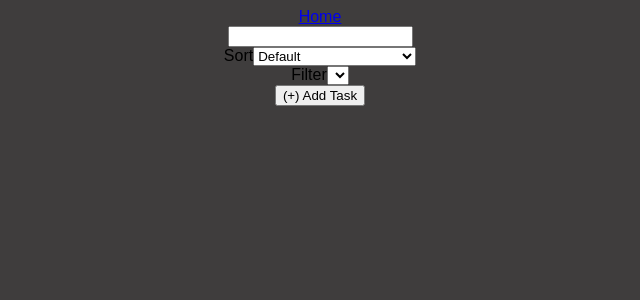
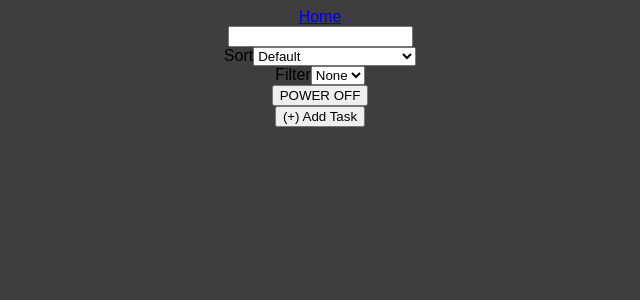
Before and after one commit to ellischung/todo-app, a React (Create React App) app: page / in a window 1280 px wide. Shown: the top 300 px of the page, without its empty margins (320-960 px from the left). Built offline with nearby package versions, Linux system fonts and the light colour scheme.

Commit message:
added power button functionality

```diff
--- a/src/App.js
+++ b/src/App.js
@@ -1,7 +1,7 @@
 import React from "react";
 import { BrowserRouter as Router, Link, Route, Routes } from "react-router-dom";
-import Todos from "./pages/Todos";
-import TodoDetail from "./pages/Todo";
+import HomePage from "./pages/HomePage";
+import Todo from "./pages/Todo";
 import TodoForm from "./pages/TodoForm";
 import { TodoProvider } from "./contexts/todoContext";
 import "./styles.css";
@@ -14,8 +14,8 @@ function App() {
       </nav>
       <TodoProvider>
         <Routes>
-          <Route exact path="/" element={<Todos />} />
-          <Route path="/todo/:id" element={<TodoDetail />} />
+          <Route exact path="/" element={<HomePage />} />
+          <Route path="/todo/:id" element={<Todo />} />
           <Route path="/add" element={<TodoForm />} />
           <Route path="/edit/:id" element={<TodoForm />} />
         </Routes>
--- a/src/components/Filter.jsx
+++ b/src/components/Filter.jsx
@@ -20,7 +20,7 @@ function Filter() {
     <div>
       <label>Filter</label>
       <select id="filter" defaultValue={filter} onChange={handleChange}>
-        <option value="default"></option>
+        <option value="">None</option>
         {[...tags].map((tag) => (
           <option value={tag}>{tag}</option>
         ))}
--- /dev/null
+++ b/src/components/PowerButton.jsx
@@ -0,0 +1,18 @@
+import React from "react";
+import { useTodo } from "../contexts/todoContext";
+
+function PowerButton() {
+  const { power, setPower } = useTodo();
+
+  const handleClick = () => {
+    setPower(!power);
+  };
+
+  return (
+    <div>
+      <button onClick={handleClick}>{power ? "POWER ON" : "POWER OFF"}</button>
+    </div>
+  );
+}
+
+export default PowerButton;
--- a/src/contexts/todoContext.js
+++ b/src/contexts/todoContext.js
@@ -26,6 +26,7 @@ export const TodoProvider = ({ children }) => {
   const [search, setSearch] = useState("");
   const [filter, setFilter] = useState("");
   const [sortBy, setSortBy] = useState("default");
+  const [power, setPower] = useState(false);
 
   const selectedTodos = [...todos]
     .filter((todo) => todo.name.includes(search) && todo.tags.includes(filter))
@@ -47,6 +48,10 @@ export const TodoProvider = ({ children }) => {
           return 0;
       }
     });
+
+  const poweredTodo = [...todos]
+    .filter((todo) => !todo.isCompleted)
+    .sort((a, b) => b.priority + b.complexity - (a.priority + a.complexity))[0];
 
   useEffect(() => {
     localStorage.setItem("todos", JSON.stringify(todos));
@@ -93,7 +98,10 @@ export const TodoProvider = ({ children }) => {
         setFilter,
         sortBy,
         setSortBy,
+        power,
+        setPower,
         selectedTodos,
+        poweredTodo,
         addTodo,
         completeTodo,
         removeTodo,
--- a/src/pages/Todos.jsx
+++ b/src/pages/HomePage.jsx
@@ -2,20 +2,22 @@ import Todo from "../components/Todo";
 import SortDropdown from "../components/SortDropdown";
 import Search from "../components/Search";
 import Filter from "../components/Filter";
+import PowerButton from "../components/PowerButton";
 import { useTodo } from "../contexts/todoContext";
 import { Link } from "react-router-dom";
 
-const Todos = () => {
-  const { selectedTodos } = useTodo();
+const HomePage = () => {
+  const { selectedTodos, power, poweredTodo } = useTodo();
 
   return (
     <div className="todo-list">
       <Search />
       <SortDropdown />
       <Filter />
-      {selectedTodos.map((todo) => (
-        <Todo key={todo.id} todo={todo} />
-      ))}
+      {!power
+        ? selectedTodos.map((todo) => <Todo key={todo.id} todo={todo} />)
+        : poweredTodo && <Todo key={poweredTodo.id} todo={poweredTodo} />}
+      <PowerButton />
       <Link to="/add">
         <button>(+) Add Task</button>
       </Link>
@@ -23,4 +25,4 @@ const Todos = () => {
   );
 };
 
-export default Todos;
+export default HomePage;
```
